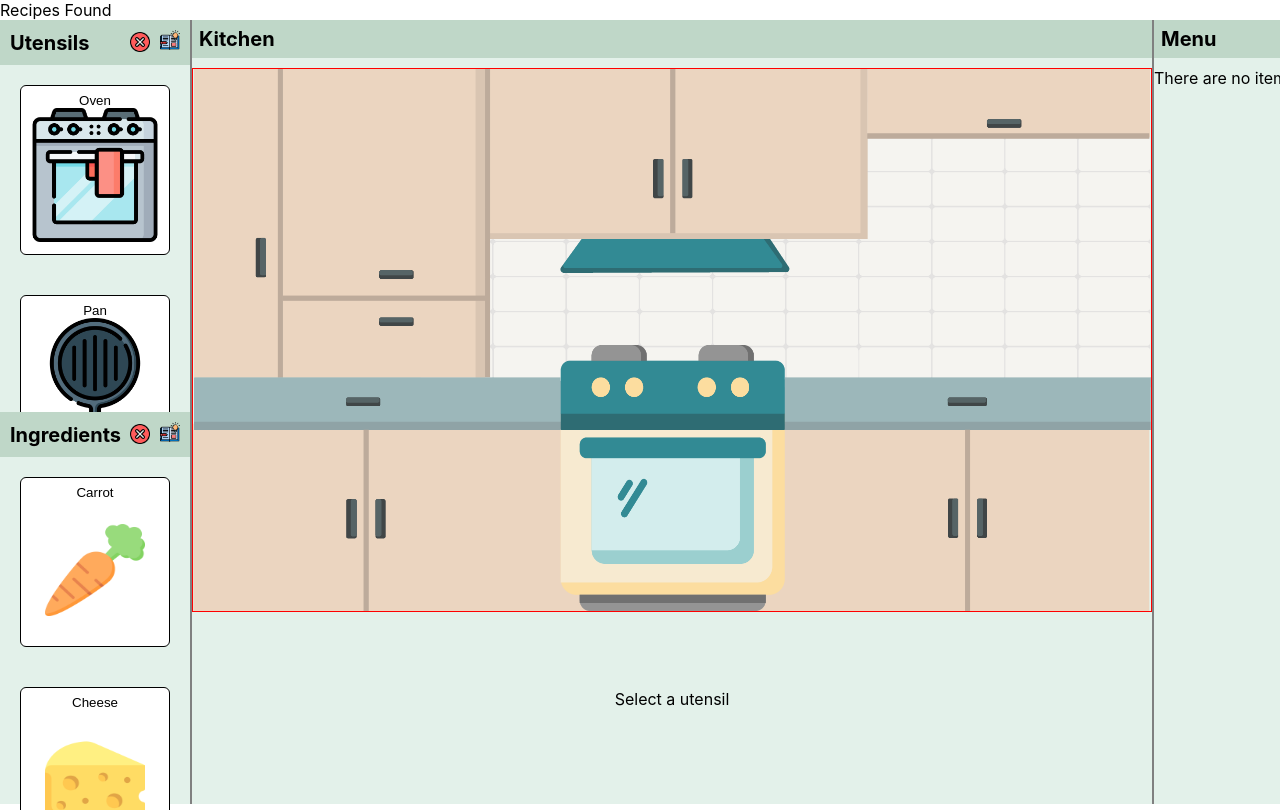
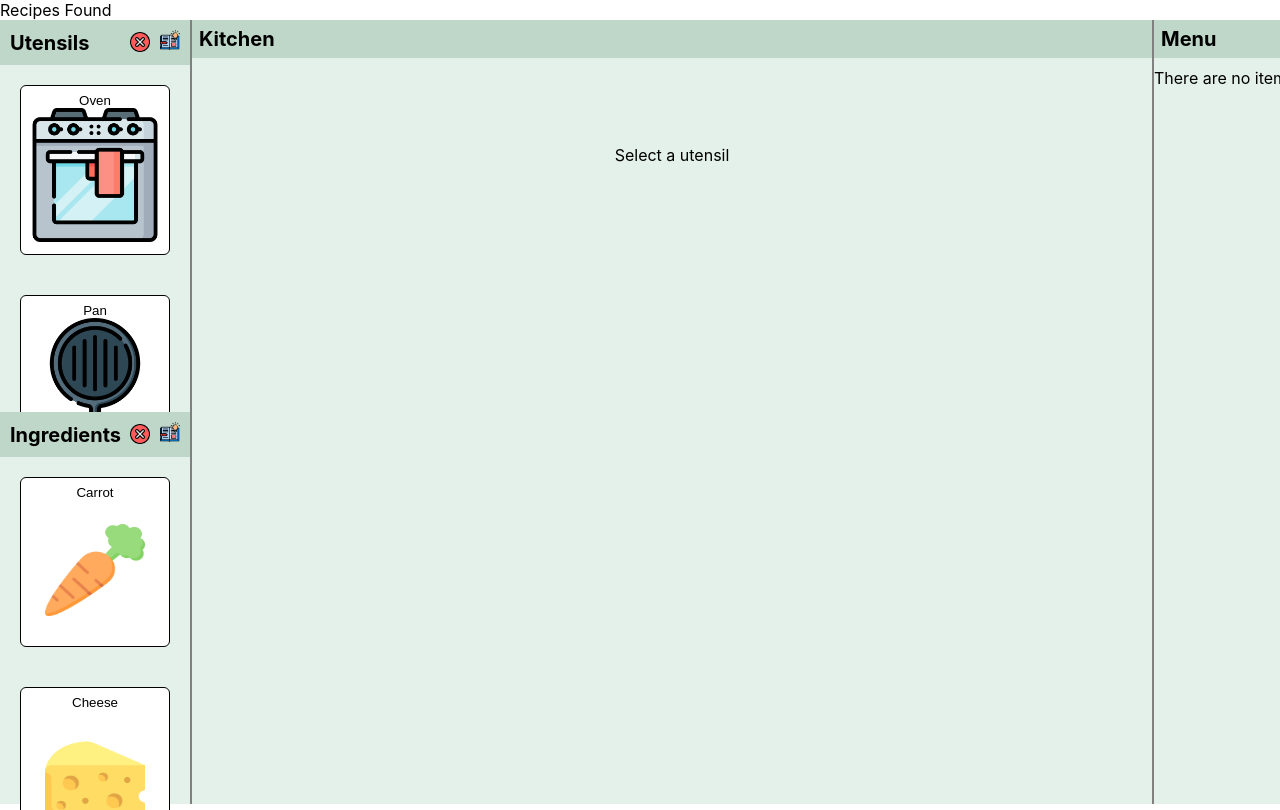
Before and after one commit to rodrigovzq/TDL_Proyecto, a React (Create React App) app in the folder tdl-app/: page / in a window 1280 px wide. Shown: the top 810 px of the page. Built offline with nearby package versions, Linux system fonts and the light colour scheme.

Commit message:
left workbench as previous

```diff
--- a/tdl-app/src/components/Workbench/Workbench.tsx
+++ b/tdl-app/src/components/Workbench/Workbench.tsx
@@ -18,9 +18,6 @@ function Workbench({selectedUtensil, selectedIngredients, onClick}: Props) {
     <div className="workbench">
         <div className="workbenchHeader">
             Kitchen
-        </div>
-        <div className="kitchen">
-                <img className="kitchenImg" src={kitchenImage}/>
         </div>
         { selectedUtensil.length === 0 ?
             <div className="placeholder">
```
